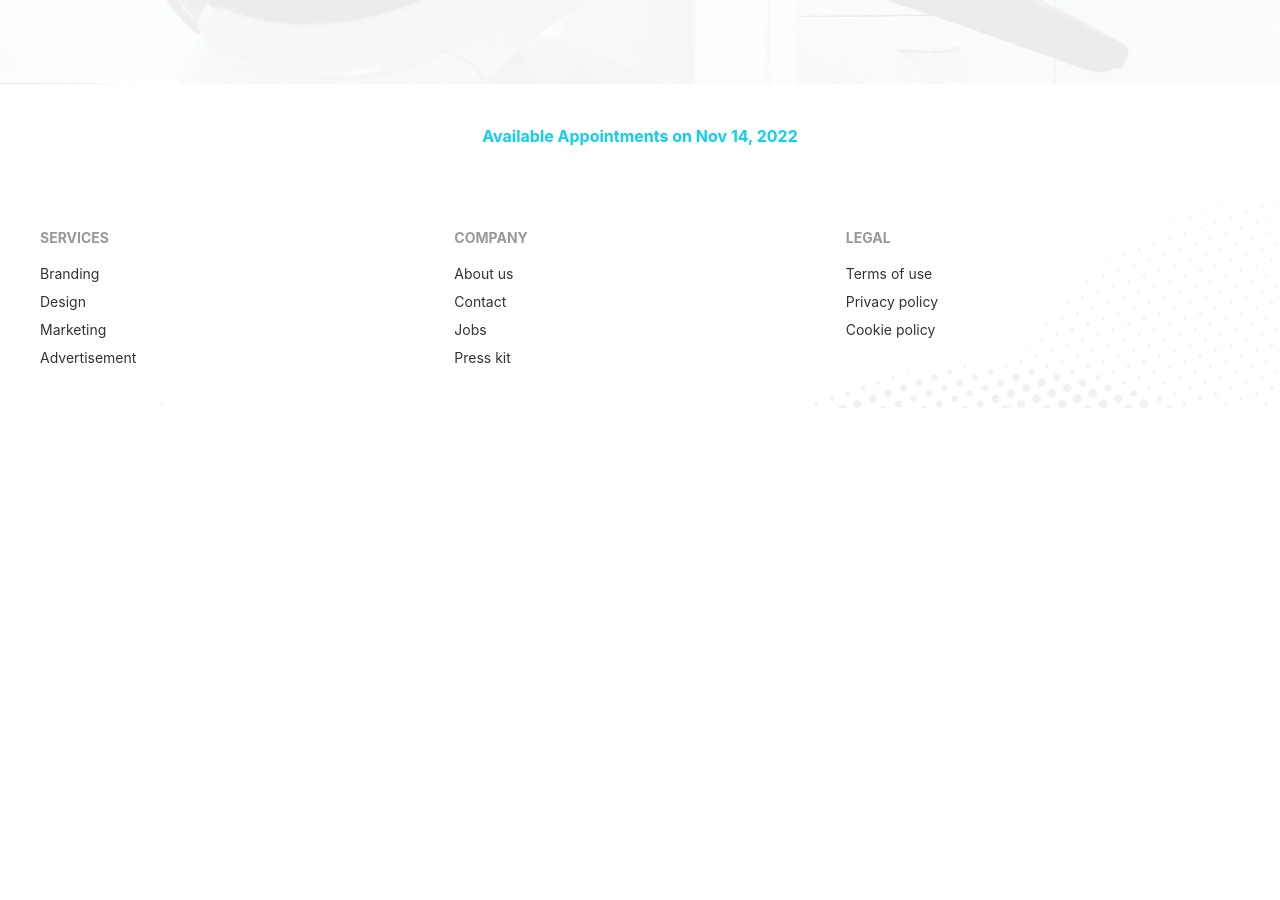
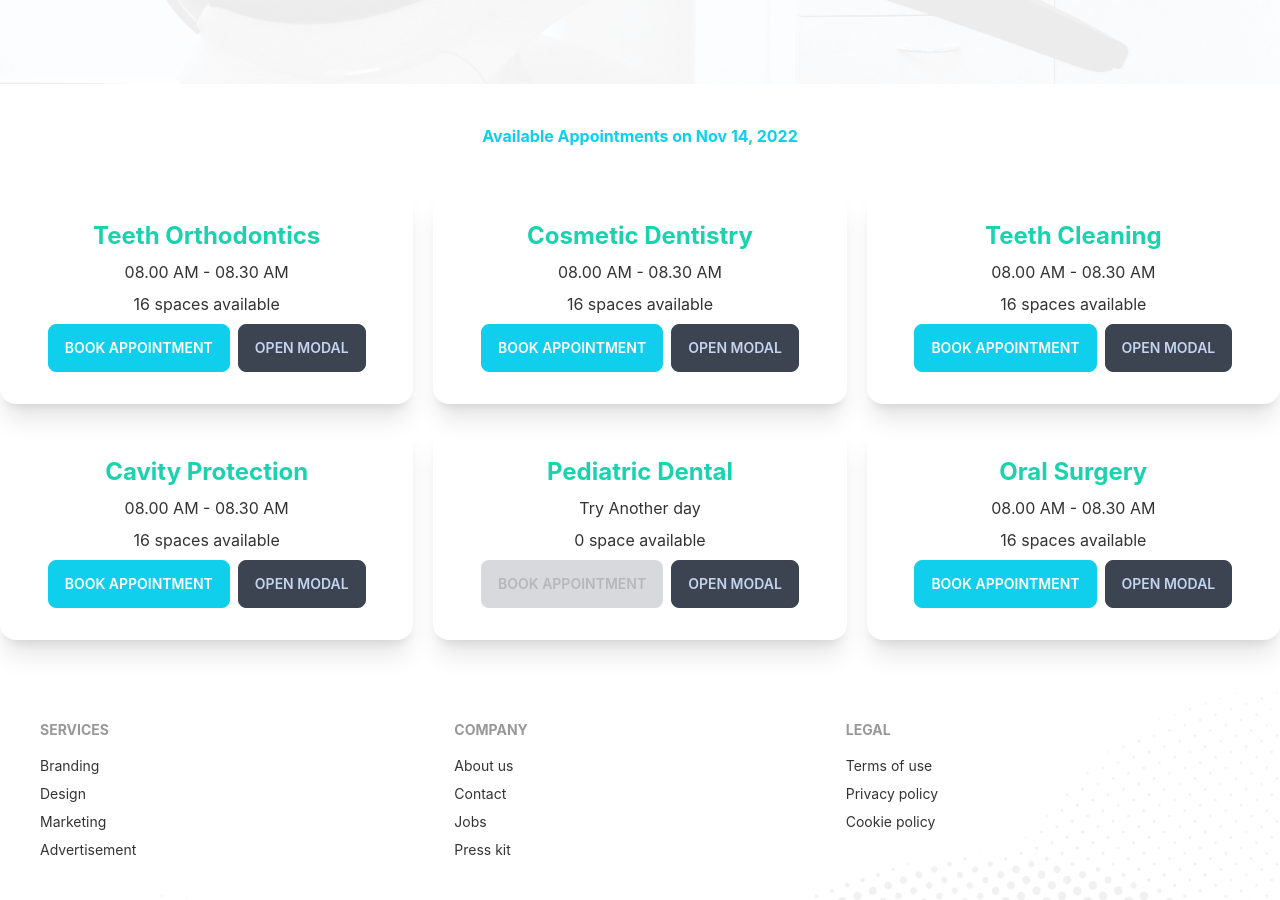
Before and after one commit to Turjo99/doctors-portal, a React (Create React App) app: page /appointment in a window 1280 px wide. Shown: the part 780-1680 px from the top of the page. Before the commit the page ends 1188 px from the top, so only its background shows below. Built offline with nearby package versions, Linux system fonts and the light colour scheme.

Commit message:
Appointment Services added

```diff
--- /dev/null
+++ b/public/appointmentOptions.json
@@ -0,0 +1,117 @@
+[
+  {
+    "_id": 1,
+    "name": "Teeth Orthodontics",
+    "slots": [
+      "08.00 AM - 08.30 AM",
+      "08.30 AM - 09.00 AM",
+      "09.00 AM - 9.30 AM",
+      "09.30 AM - 10.00 AM",
+      "10.00 AM - 10.30 AM",
+      "10.30 AM - 11.00 AM",
+      "11.00 AM - 11.30 AM",
+      "11.30 AM - 12.00 AM",
+      "1.00 PM - 1.30 PM",
+      "1.30 PM - 2.00 PM",
+      "2.00 PM - 2.30 PM",
+      "2.30 PM - 3.00 PM",
+      "3.00 PM - 3.30 PM",
+      "3.30 PM - 4.00 PM",
+      "4.00 PM - 4.30 PM",
+      "4.30 PM - 5.00 PM"
+    ]
+  },
+  {
+    "_id": 2,
+    "name": "Cosmetic Dentistry",
+    "slots": [
+      "08.00 AM - 08.30 AM",
+      "08.30 AM - 09.00 AM",
+      "09.00 AM - 9.30 AM",
+      "09.30 AM - 10.00 AM",
+      "10.00 AM - 10.30 AM",
+      "10.30 AM - 11.00 AM",
+      "11.00 AM - 11.30 AM",
+      "11.30 AM - 12.00 AM",
+      "1.00 PM - 1.30 PM",
+      "1.30 PM - 2.00 PM",
+      "2.00 PM - 2.30 PM",
+      "2.30 PM - 3.00 PM",
+      "3.00 PM - 3.30 PM",
+      "3.30 PM - 4.00 PM",
+      "4.00 PM - 4.30 PM",
+      "4.30 PM - 5.00 PM"
+    ]
+  },
+  {
+    "_id": 3,
+    "name": "Teeth Cleaning",
+    "slots": [
+      "08.00 AM - 08.30 AM",
+      "08.30 AM - 09.00 AM",
+      "09.00 AM - 9.30 AM",
+      "09.30 AM - 10.00 AM",
+      "10.00 AM - 10.30 AM",
+      "10.30 AM - 11.00 AM",
+      "11.00 AM - 11.30 AM",
+      "11.30 AM - 12.00 AM",
+      "1.00 PM - 1.30 PM",
+      "1.30 PM - 2.00 PM",
+      "2.00 PM - 2.30 PM",
+      "2.30 PM - 3.00 PM",
+      "3.00 PM - 3.30 PM",
+      "3.30 PM - 4.00 PM",
+      "4.00 PM - 4.30 PM",
+      "4.30 PM - 5.00 PM"
+    ]
+  },
+  {
+    "_id": 4,
+    "name": "Cavity Protection",
+    "slots": [
+      "08.00 AM - 08.30 AM",
+      "08.30 AM - 09.00 AM",
+      "09.00 AM - 9.30 AM",
+      "09.30 AM - 10.00 AM",
+      "10.00 AM - 10.30 AM",
+      "10.30 AM - 11.00 AM",
+      "11.00 AM - 11.30 AM",
+      "11.30 AM - 12.00 AM",
+      "1.00 PM - 1.30 PM",
+      "1.30 PM - 2.00 PM",
+      "2.00 PM - 2.30 PM",
+      "2.30 PM - 3.00 PM",
+      "3.00 PM - 3.30 PM",
+      "3.30 PM - 4.00 PM",
+      "4.00 PM - 4.30 PM",
+      "4.30 PM - 5.00 PM"
+    ]
+  },
+  {
+    "_id": 5,
+    "name": "Pediatric Dental",
+    "slots": []
+  },
+  {
+    "_id": 6,
+    "name": "Oral Surgery",
+    "slots": [
+      "08.00 AM - 08.30 AM",
+      "08.30 AM - 09.00 AM",
+      "09.00 AM - 9.30 AM",
+      "09.30 AM - 10.00 AM",
+      "10.00 AM - 10.30 AM",
+      "10.30 AM - 11.00 AM",
+      "11.00 AM - 11.30 AM",
+      "11.30 AM - 12.00 AM",
+      "1.00 PM - 1.30 PM",
+      "1.30 PM - 2.00 PM",
+      "2.00 PM - 2.30 PM",
+      "2.30 PM - 3.00 PM",
+      "3.00 PM - 3.30 PM",
+      "3.30 PM - 4.00 PM",
+      "4.00 PM - 4.30 PM",
+      "4.30 PM - 5.00 PM"
+    ]
+  }
+]
--- /dev/null
+++ b/src/Components/Appointment.js/AppointmentModal.js
@@ -0,0 +1,31 @@
+import React from "react";
+
+const AppointmentModal = () => {
+  return (
+    <div>
+      {/* The button to open modal */}
+
+      {/* Put this part before </body> tag */}
+      <input type="checkbox" id="my-modal-3" className="modal-toggle" />
+      <div className="modal">
+        <div className="modal-box relative">
+          <label
+            htmlFor="my-modal-3"
+            className="btn btn-sm btn-circle absolute right-2 top-2"
+          >
+            ✕
+          </label>
+          <h3 className="text-lg font-bold">
+            Congratulations random Internet user!
+          </h3>
+          <p className="py-4">
+            You've been selected for a chance to get one year of subscription to
+            use Wikipedia for free!
+          </p>
+        </div>
+      </div>
+    </div>
+  );
+};
+
+export default AppointmentModal;
--- /dev/null
+++ b/src/Components/Appointment.js/AppointmentOption.js
@@ -0,0 +1,32 @@
+import React from "react";
+
+const AppointmentOption = ({ option }) => {
+  const { name, slots } = option;
+  return (
+    <div className="card shadow-xl">
+      <div className="card-body text-center">
+        <h2 className="text-2xl text-secondary font-bold text-center">
+          {name}
+        </h2>
+        <p>{slots.length > 0 ? slots[0] : "Try Another day"}</p>
+        <p>
+          {slots.length} {slots.length > 1 ? "spaces" : "space"} available
+        </p>
+        <div className="card-actions justify-center">
+          <label
+            disabled={slots.length === 0}
+            htmlFor="booking-modal"
+            className="btn btn-primary text-white"
+          >
+            Book Appointment
+          </label>
+          <label htmlFor="my-modal-3" className="btn">
+            open modal
+          </label>
+        </div>
+      </div>
+    </div>
+  );
+};
+
+export default AppointmentOption;
--- a/src/Components/Appointment.js/AvailableAppointment.js
+++ b/src/Components/Appointment.js/AvailableAppointment.js
@@ -1,12 +1,32 @@
 import { format } from "date-fns";
-import React from "react";
+import { da } from "date-fns/locale";
+import React, { useEffect, useState } from "react";
+import AppointmentModal from "./AppointmentModal";
+import AppointmentOption from "./AppointmentOption";
 
 const AvailableAppointment = ({ selected }) => {
+  const [appointmentOptions, setAppointmentOptions] = useState([]);
+  useEffect(() => {
+    fetch("appointmentOptions.json")
+      .then((res) => res.json())
+      .then((data) => setAppointmentOptions(data));
+  }, []);
   return (
     <div className="my-10">
-      <p className="text-center text-primary font-bold">
+      {console.log(appointmentOptions)}
+      <p className="text-center text-primary font-bold my-10">
         Available Appointments on {format(selected, "PP")}
       </p>
+      <div className="grid grid-cols-1 md:grid-cols-2 lg:grid-cols-3 gap-5">
+        {appointmentOptions.map((option) => (
+          <AppointmentOption
+            key={option._id}
+            option={option}
+          ></AppointmentOption>
+        ))}
+      </div>
+
+      <AppointmentModal></AppointmentModal>
     </div>
   );
 };
```
